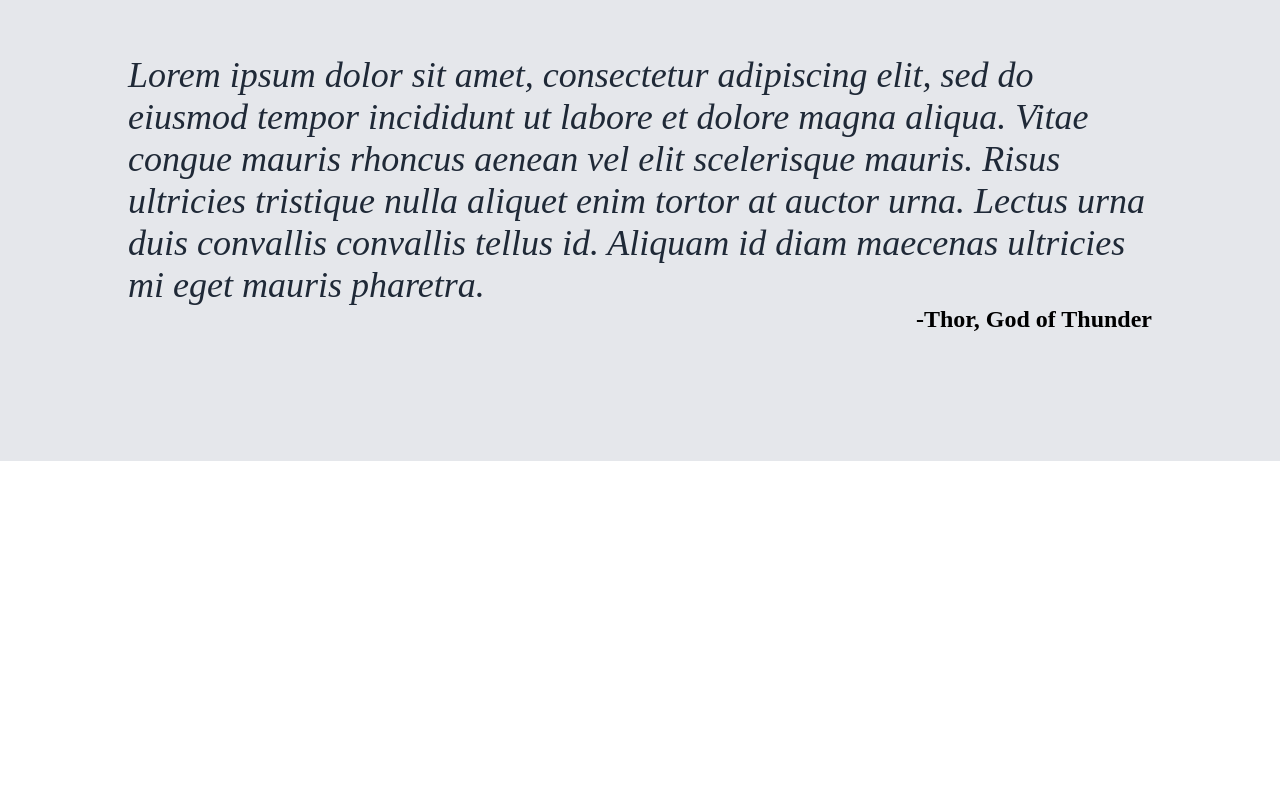
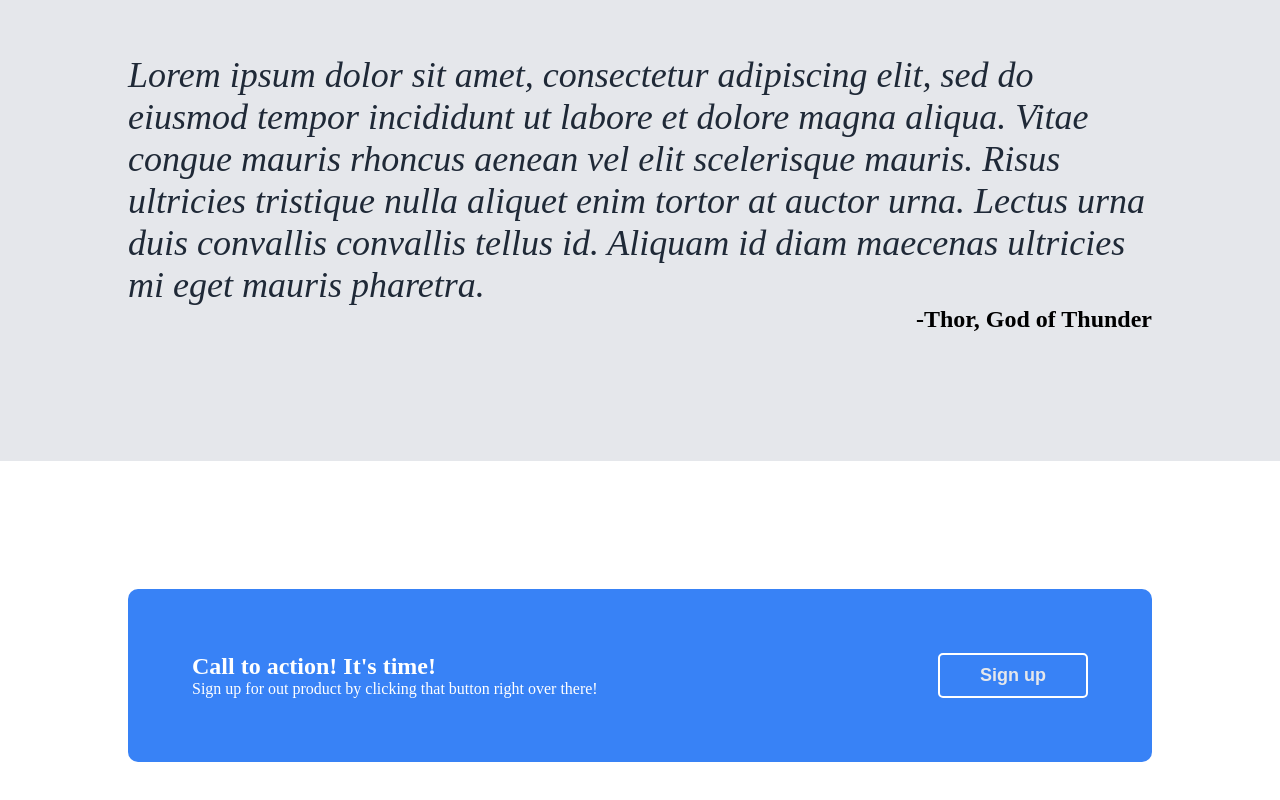
Before and after one commit to jason89521/odin-landing-page, a plain HTML site: page index.html in a window 1280 px wide. Shown: the part 1211-2011 px from the top of the page. Before the commit the page ends 1672 px from the top, so only its background shows below. Drawn offline with Linux system fonts and the light colour scheme.

Commit message:
contact complete

```diff
--- a/index.html
+++ b/index.html
@@ -70,7 +70,15 @@
     </div>
 
     <div class="contact">
-        <div></div>
+        <div class="container">
+            <div>
+                <p>Call to action! It's time!</p>
+                <p>Sign up for out product by clicking that button
+                    right over there!
+                </p>
+            </div>
+            <button>Sign up</button>
+        </div>
     </div>
 
     <div class="footer"></div>
--- a/style.css
+++ b/style.css
@@ -127,3 +127,30 @@ button{
     font-size: 24px;
     font-weight: 800;
 }
+
+/* contact */
+.contact{
+    padding: 128px;
+}
+
+.container{
+    background-color: #3882F6;
+    border-radius: 10px;
+    padding: 64px;
+    display: flex;
+    justify-content: space-between;
+}
+
+.container button{
+    border: 2px white solid;
+}
+
+.container p:first-child{
+    font-size: 24px;
+    font-weight: 800;
+}
+
+.container p{
+    color: white;
+    font-size: 16px;
+}
```
